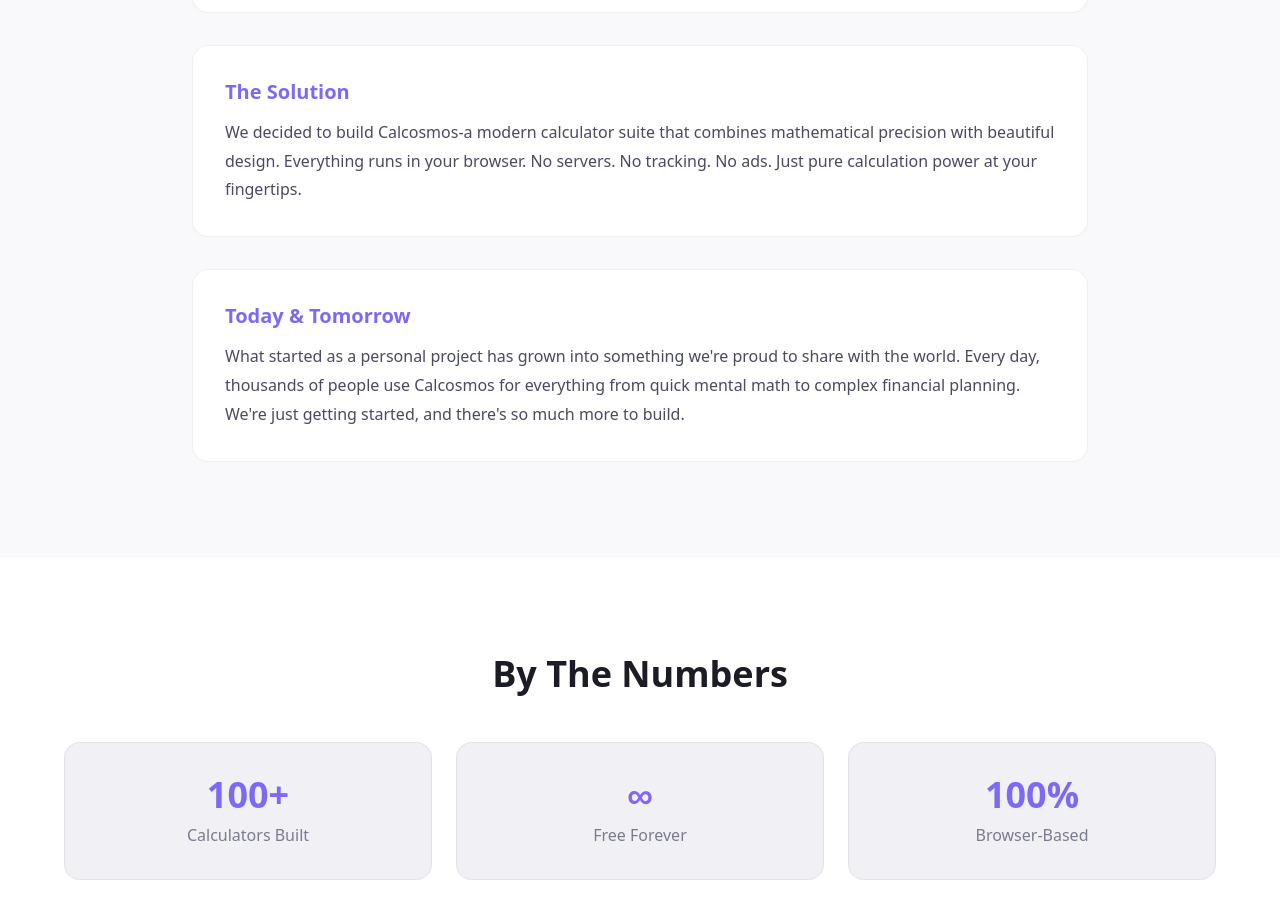
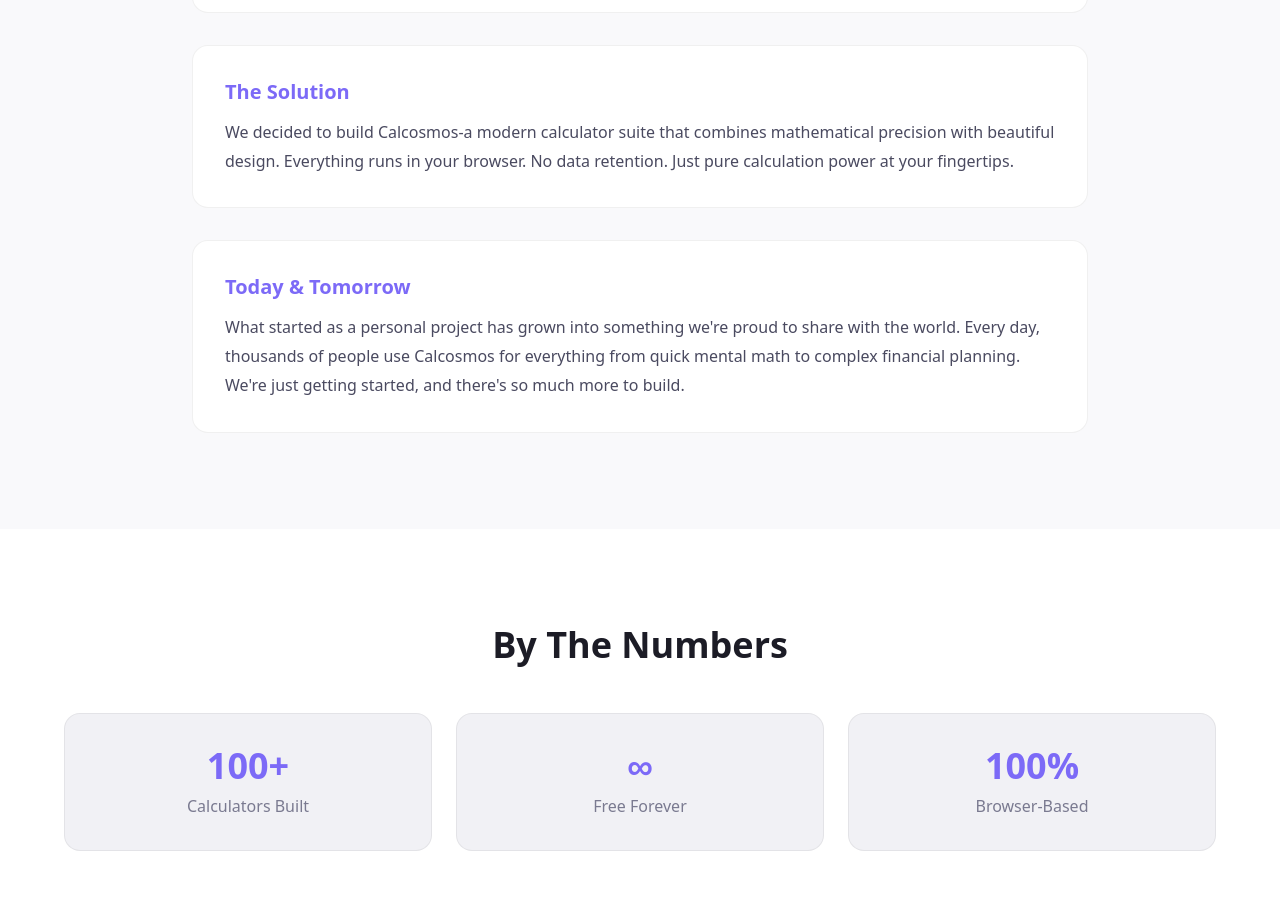
Before and after one commit to anushkaams/calcuverse-v2, a Next.js app: page /about in a window 1280 px wide. Shown: the part 1841-2756 px from the top of the page. Built offline with nearby package versions, Linux system fonts and the light colour scheme.

Commit message:
Update wording

```diff
--- a/app/about/page.tsx
+++ b/app/about/page.tsx
@@ -148,7 +148,7 @@
                                 The Solution
                             </h3>
                             <p style={{color: "var(--text-secondary)", lineHeight: "1.8"}}>
-                                We decided to build Calcosmos-a modern calculator suite that combines mathematical precision with beautiful design. Everything runs in your browser. No servers. No tracking. No ads. Just pure calculation power at your fingertips.
+                                We decided to build Calcosmos-a modern calculator suite that combines mathematical precision with beautiful design. Everything runs in your browser. No data retention. Just pure calculation power at your fingertips.
                             </p>
                         </div>
 
--- a/app/page.tsx
+++ b/app/page.tsx
@@ -460,7 +460,7 @@
                         </div>
                         <h2 className="text-4xl font-bold mb-4" style={{fontFamily: "var(--font-outfit)"}}>Built for real people</h2>
                         <p className="text-lg max-w-xl mx-auto" style={{color: "var(--text-secondary)"}}>
-                            No bloat, no ads, no sign-up. Just fast, accurate calculators with a UI you'll actually enjoy.
+                            No bloat, no sign-up. Just fast, accurate calculators with a UI you'll actually enjoy.
                         </p>
                     </div>
                     <div className="grid grid-cols-1 md:grid-cols-2 lg:grid-cols-3 gap-5">
```
